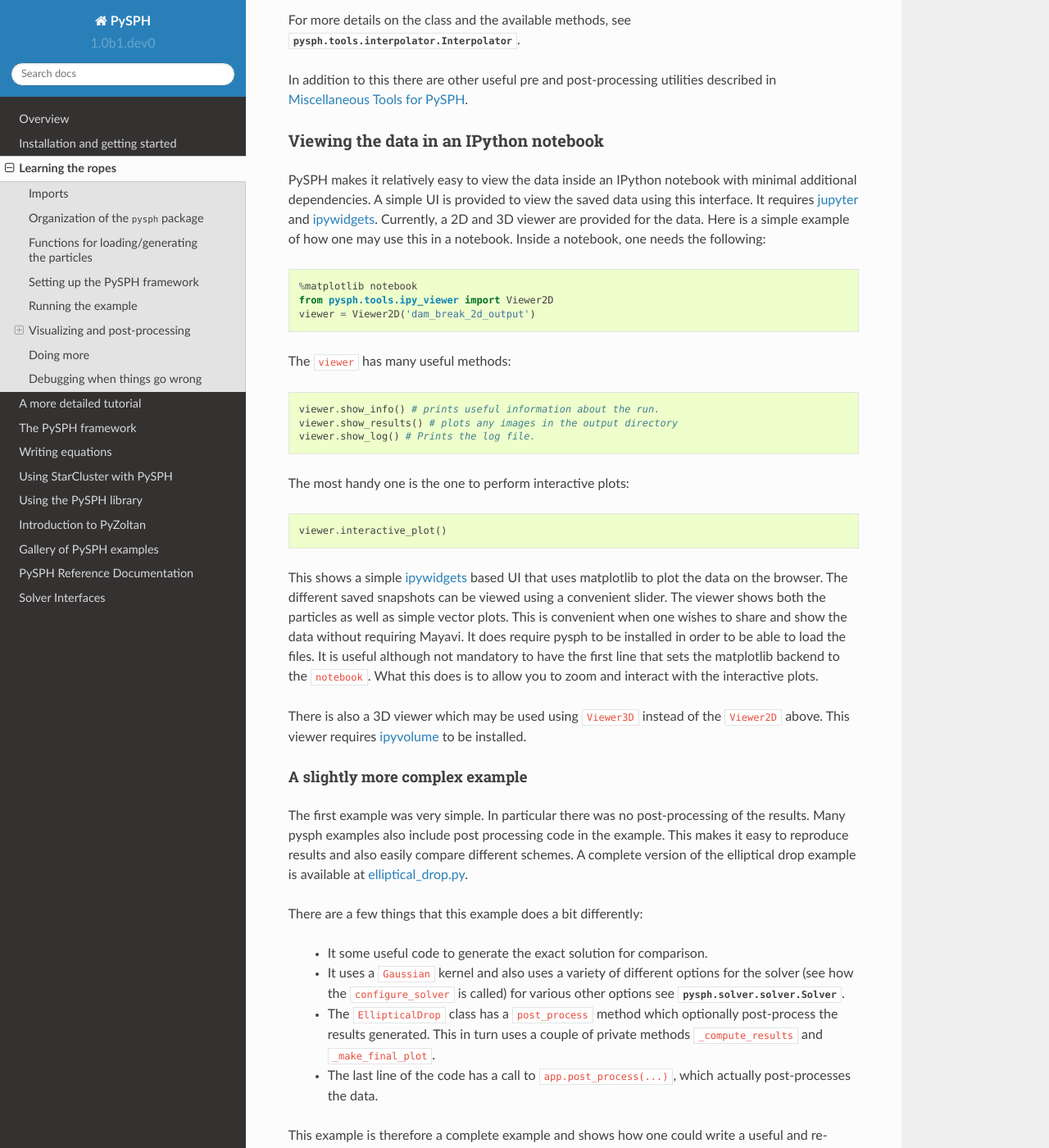
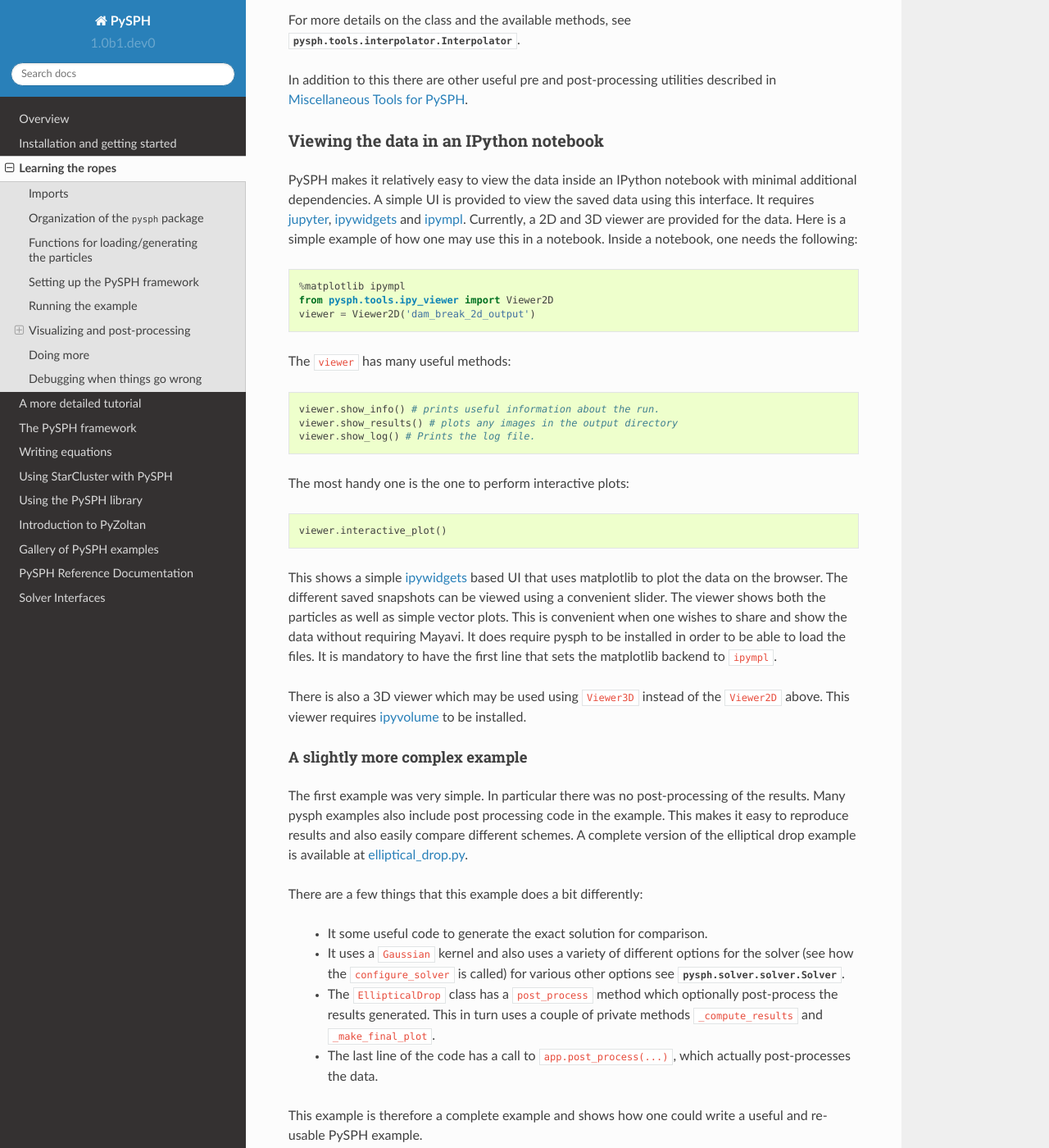
Before and after one commit to pypr/pysph, a Sphinx documentation site: the page built from docs/source/tutorial/circular_patch_simple.rst, in a window 1280 px wide and 1400 px high, scrolled down 9692 px. Shown: the whole window at 82% size. Built offline with Sphinx 7.4.7 and the Read the Docs theme 2.0.0, drawn with Linux system fonts in a browser that asks for light colours; the version number is read from the project's files by our own code.

Commit message:
Modified the docs

```diff
--- a/docs/source/tutorial/circular_patch_simple.rst
+++ b/docs/source/tutorial/circular_patch_simple.rst
@@ -475,12 +475,12 @@ Viewing the data in an IPython notebook
 
 PySPH makes it relatively easy to view the data inside an IPython notebook
 with minimal additional dependencies. A simple UI is provided to view the
-saved data using this interface. It requires jupyter_ and ipywidgets_.
+saved data using this interface. It requires jupyter_,  ipywidgets_ and ipympl_.
 Currently, a 2D and 3D viewer are provided for the data. Here is a simple
 example of how one may use this in a notebook. Inside a notebook, one needs
 the following::
 
-    %matplotlib notebook
+    %matplotlib ipympl
     from pysph.tools.ipy_viewer import Viewer2D
     viewer = Viewer2D('dam_break_2d_output')
 
@@ -499,9 +499,8 @@ on the browser. The different saved snapshots can be viewed using a convenient
 slider. The viewer shows both the particles as well as simple vector plots.
 This is convenient when one wishes to share and show the data without
 requiring Mayavi. It does require pysph to be installed in order to be able to
-load the files. It is useful although not mandatory to have the first line
-that sets the matplotlib backend to the ``notebook``. What this does is to
-allow you to zoom and interact with the interactive plots.
+load the files. It is mandatory to have the first line that sets the matplotlib
+backend to ``ipympl``.
 
 There is also a 3D viewer which may be used using ``Viewer3D`` instead of the
 ``Viewer2D`` above.  This viewer requires ipyvolume_ to be installed.
@@ -510,6 +509,7 @@ There is also a 3D viewer which may be used using ``Viewer3D`` instead of the
 .. _jupyter: https://jupyter.org
 .. _ipywidgets: https://github.com/jupyter-widgets/ipywidgets
 .. _ipyvolume: https://pypi.python.org/pypi/ipyvolume
+.. _ipympl: https://pypi.python.org/pypi/ipympl
 
 
 A slightly more complex example
```
